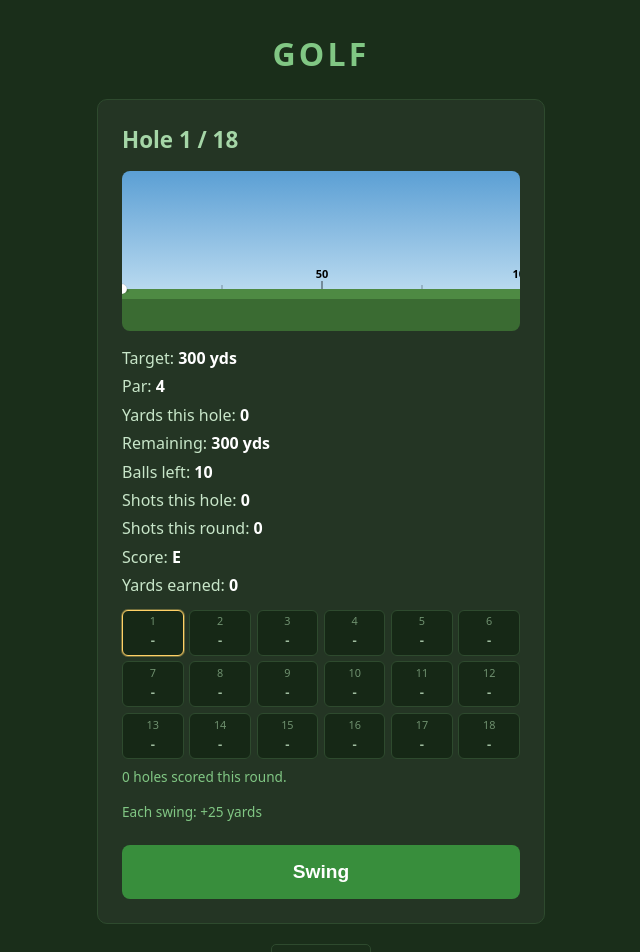
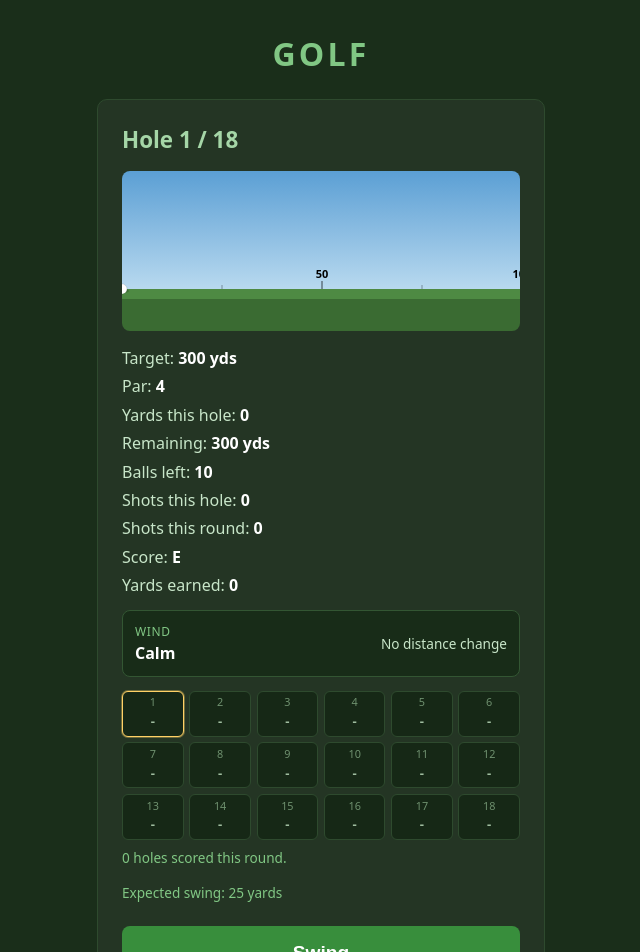
Before and after one commit to CollePatt/golf, a React (Vite) app: page / in a window 1280 px wide. Shown: the top 952 px of the page, without its empty margins (319-959 px from the left). Built offline with nearby package versions, Linux system fonts and the light colour scheme.

Commit message:
Add wind and swing variance

```diff
--- a/src/App.css
+++ b/src/App.css
@@ -73,6 +73,41 @@ h3 {
   font-size: 0.85rem;
   color: #81c784;
   margin: 0.5rem 0 1rem;
+}
+
+.round-modifier {
+  display: flex;
+  justify-content: space-between;
+  gap: 1rem;
+  margin: 0.85rem 0;
+  padding: 0.75rem;
+  border: 1px solid #335633;
+  border-radius: 8px;
+  background: #182c18;
+}
+
+.round-modifier span,
+.round-modifier strong {
+  display: block;
+}
+
+.round-modifier span {
+  color: #81c784;
+  font-size: 0.75rem;
+  text-transform: uppercase;
+  letter-spacing: 0.05em;
+}
+
+.round-modifier strong {
+  margin-top: 0.15rem;
+  color: #ffffff;
+}
+
+.round-modifier p {
+  align-self: center;
+  color: #c8e6c9;
+  font-size: 0.85rem;
+  text-align: right;
 }
 
 .scorecard-grid {
--- a/src/App.jsx
+++ b/src/App.jsx
@@ -8,7 +8,8 @@ import {
   summarizeCompletedRound,
   isBetterCompletedRound,
 } from './logic/gameState.js';
-import { getYardsPerSwing, getStartingBalls } from './logic/swingLogic.js';
+import { rollWind } from './logic/runModifiers.js';
+import { getExpectedYardsPerSwing, getStartingBalls, rollSwingYards } from './logic/swingLogic.js';
 import { allocateToUpgrade } from './logic/upgradeLogic.js';
 import { saveGame, loadGame, clearSave } from './logic/storage.js';
 import HoleScreen from './components/HoleScreen.jsx';
@@ -24,7 +25,8 @@ export default function App() {
 
   function handleSwing() {
     setState(s => {
-      const yards = getYardsPerSwing(s.upgrades);
+      const swing = rollSwingYards(s.upgrades, s.wind);
+      const yards = swing.yards;
       const newYardsThisHole = s.yardsThisHole + yards;
       const newBalls = s.ballsLeft - 1;
       const newHoleShots = s.currentHoleShots + 1;
@@ -47,6 +49,7 @@ export default function App() {
           ballsLeft: newBalls,
           totalShots: newTotalShots,
           totalYardsThisRound: newTotalYards,
+          lastSwing: swing,
           scorecard: nextScorecard,
           roundsCompleted: s.roundsCompleted + 1,
           bestCompletedRound: isBetterCompletedRound(completedRound, s.bestCompletedRound)
@@ -69,6 +72,7 @@ export default function App() {
           ballsLeft: 0,
           totalShots: newTotalShots,
           totalYardsThisRound: newTotalYards,
+          lastSwing: swing,
           scorecard: nextScorecard,
           phase: 'upgrade',
           roundResult: 'outOfBalls',
@@ -88,6 +92,7 @@ export default function App() {
           ballsLeft: newBalls,
           totalShots: newTotalShots,
           totalYardsThisRound: newTotalYards,
+          lastSwing: swing,
           scorecard: nextScorecard,
         };
       }
@@ -100,6 +105,7 @@ export default function App() {
         ballsLeft: newBalls,
         totalShots: newTotalShots,
         totalYardsThisRound: newTotalYards,
+        lastSwing: swing,
       };
     });
   }
@@ -129,6 +135,8 @@ export default function App() {
       totalShots: 0,
       totalYardsThisRound: 0,
       yardsToAllocate: 0,
+      wind: rollWind(),
+      lastSwing: null,
       scorecard: createScorecard(),
       roundResult: null,
     }));
@@ -147,7 +155,7 @@ export default function App() {
         <HoleScreen
           state={state}
           onSwing={handleSwing}
-          yardsPerSwing={getYardsPerSwing(state.upgrades)}
+          yardsPerSwing={getExpectedYardsPerSwing(state.upgrades, state.wind)}
         />
       )}
 
--- a/src/components/HoleScreen.jsx
+++ b/src/components/HoleScreen.jsx
@@ -17,6 +17,8 @@ export default function HoleScreen({ state, onSwing, yardsPerSwing }) {
     totalShots,
     totalYardsThisRound,
     scorecard,
+    wind,
+    lastSwing,
   } = state;
   const remaining = Math.max(0, targetDistance - yardsThisHole);
   const completedHoles = getCompletedHoles(scorecard);
@@ -37,6 +39,13 @@ export default function HoleScreen({ state, onSwing, yardsPerSwing }) {
         <p className="stat">Score: <strong>{formatScoreToPar(scoreToPar)}</strong></p>
         <p className="stat">Yards earned: <strong>{totalYardsThisRound}</strong></p>
       </div>
+      <div className="round-modifier">
+        <div>
+          <span>Wind</span>
+          <strong>{wind.label}</strong>
+        </div>
+        <p>{wind.description}</p>
+      </div>
       <div className="scorecard-grid" aria-label="Round scorecard">
         {scorecard.map(entry => {
           const isCurrent = entry.hole === hole;
@@ -53,7 +62,10 @@ export default function HoleScreen({ state, onSwing, yardsPerSwing }) {
         })}
       </div>
       <p className="hint">{completedHoles.length} holes scored this round.</p>
-      <p className="hint">Each swing: +{yardsPerSwing} yards</p>
+      <p className="hint">
+        Expected swing: {yardsPerSwing} yards
+        {lastSwing ? ` | Last swing: ${lastSwing.yards} yards (${lastSwing.quality})` : ''}
+      </p>
       <button className="swing-btn" onClick={onSwing}>
         Swing
       </button>
--- a/src/logic/gameState.js
+++ b/src/logic/gameState.js
@@ -1,6 +1,7 @@
 import { UPGRADES } from '../data/upgrades.js';
+import { normalizeWind, rollWind } from './runModifiers.js';
 
-export const SAVE_VERSION = 3;
+export const SAVE_VERSION = 4;
 
 export const BASE_YARDS_PER_SWING = 25;
 export const BASE_STARTING_BALLS = 10;
@@ -53,6 +54,8 @@ export function createInitialState() {
     totalYardsThisRound: 0,        // sum of yards hit this round (upgrade currency)
     yardsToAllocate: 0,            // yards available to spend in upgrade phase
     upgrades: buildInitialUpgrades(),
+    wind: rollWind(),
+    lastSwing: null,
     scorecard: createScorecard(),
     roundsCompleted: 0,
     bestCompletedRound: null,
@@ -103,6 +106,8 @@ export function normalizeState(state) {
       : yardsForHole(normalizedHole),
     currentHoleShots: Number.isFinite(state?.currentHoleShots) ? state.currentHoleShots : 0,
     upgrades: normalizeUpgradeState(state?.upgrades),
+    wind: normalizeWind(state?.wind),
+    lastSwing: state?.lastSwing || null,
     scorecard: normalizeScorecard(state?.scorecard),
     roundsCompleted: Number.isFinite(state?.roundsCompleted) ? state.roundsCompleted : 0,
     bestCompletedRound: state?.bestCompletedRound || null,
--- /dev/null
+++ b/src/logic/runModifiers.js
@@ -0,0 +1,38 @@
+export const WIND_OPTIONS = [
+  {
+    id: 'calm',
+    label: 'Calm',
+    multiplier: 1,
+    description: 'No distance change',
+  },
+  {
+    id: 'tailwind',
+    label: 'Tailwind',
+    multiplier: 1.12,
+    description: '+12% swing distance',
+  },
+  {
+    id: 'headwind',
+    label: 'Headwind',
+    multiplier: 0.9,
+    description: '-10% swing distance',
+  },
+  {
+    id: 'crosswind',
+    label: 'Crosswind',
+    multiplier: 0.96,
+    description: '-4% swing distance',
+  },
+];
+
+export function getWindById(id) {
+  return WIND_OPTIONS.find(wind => wind.id === id) || WIND_OPTIONS[0];
+}
+
+export function rollWind() {
+  return WIND_OPTIONS[Math.floor(Math.random() * WIND_OPTIONS.length)];
+}
+
+export function normalizeWind(wind) {
+  return getWindById(wind?.id);
+}
--- a/src/logic/swingLogic.js
+++ b/src/logic/swingLogic.js
@@ -1,5 +1,6 @@
 import { BASE_YARDS_PER_SWING, BASE_STARTING_BALLS } from './gameState.js';
 import { UPGRADES } from '../data/upgrades.js';
+import { normalizeWind } from './runModifiers.js';
 
 // Iterate every upgrade definition and apply its effects scaled by current level.
 // Additive effects scale linearly with level; multipliers scale exponentially.
@@ -22,6 +23,28 @@ export function getYardsPerSwing(upgrades) {
   return Math.round(yards * mult);
 }
 
+export function getExpectedYardsPerSwing(upgrades, wind) {
+  return Math.max(1, Math.round(getYardsPerSwing(upgrades) * normalizeWind(wind).multiplier));
+}
+
+export function rollSwingYards(upgrades, wind) {
+  const expectedYards = getExpectedYardsPerSwing(upgrades, wind);
+  const perfect = Math.random() < 0.06;
+  const variance = perfect ? 1.35 : 0.92 + Math.random() * 0.16;
+  const yards = Math.max(1, Math.round(expectedYards * variance));
+
+  let quality = 'Steady';
+  if (perfect) quality = 'Perfect';
+  else if (variance >= 1.04) quality = 'Clean';
+  else if (variance <= 0.96) quality = 'Soft';
+
+  return {
+    yards,
+    expectedYards,
+    quality,
+  };
+}
+
 // Starting balls: base + Σ addBalls × level
 export function getStartingBalls(upgrades) {
   let balls = BASE_STARTING_BALLS;
```
Also changed, not shown: 2 other files (tests, documents, lock files or other folders).
